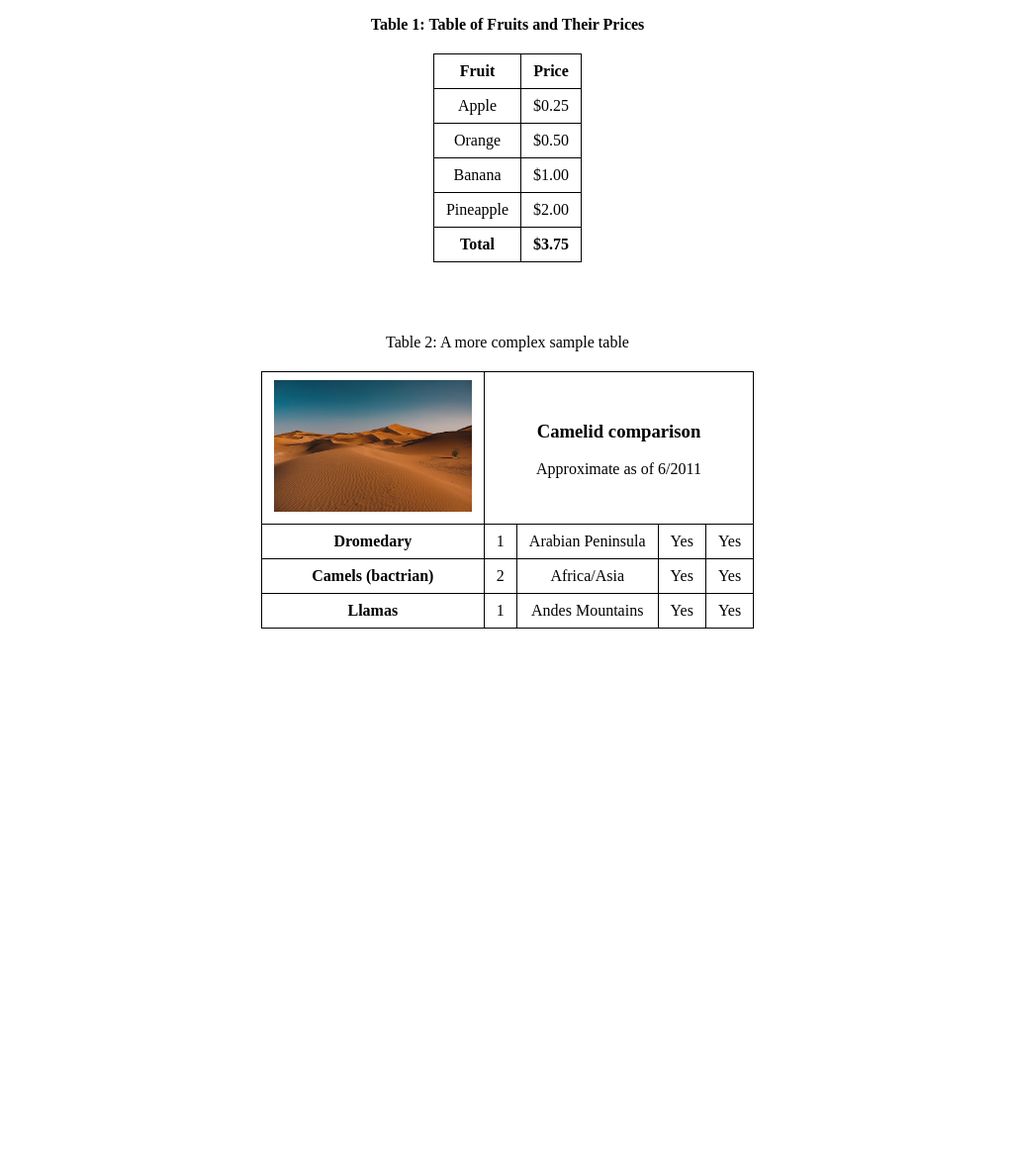
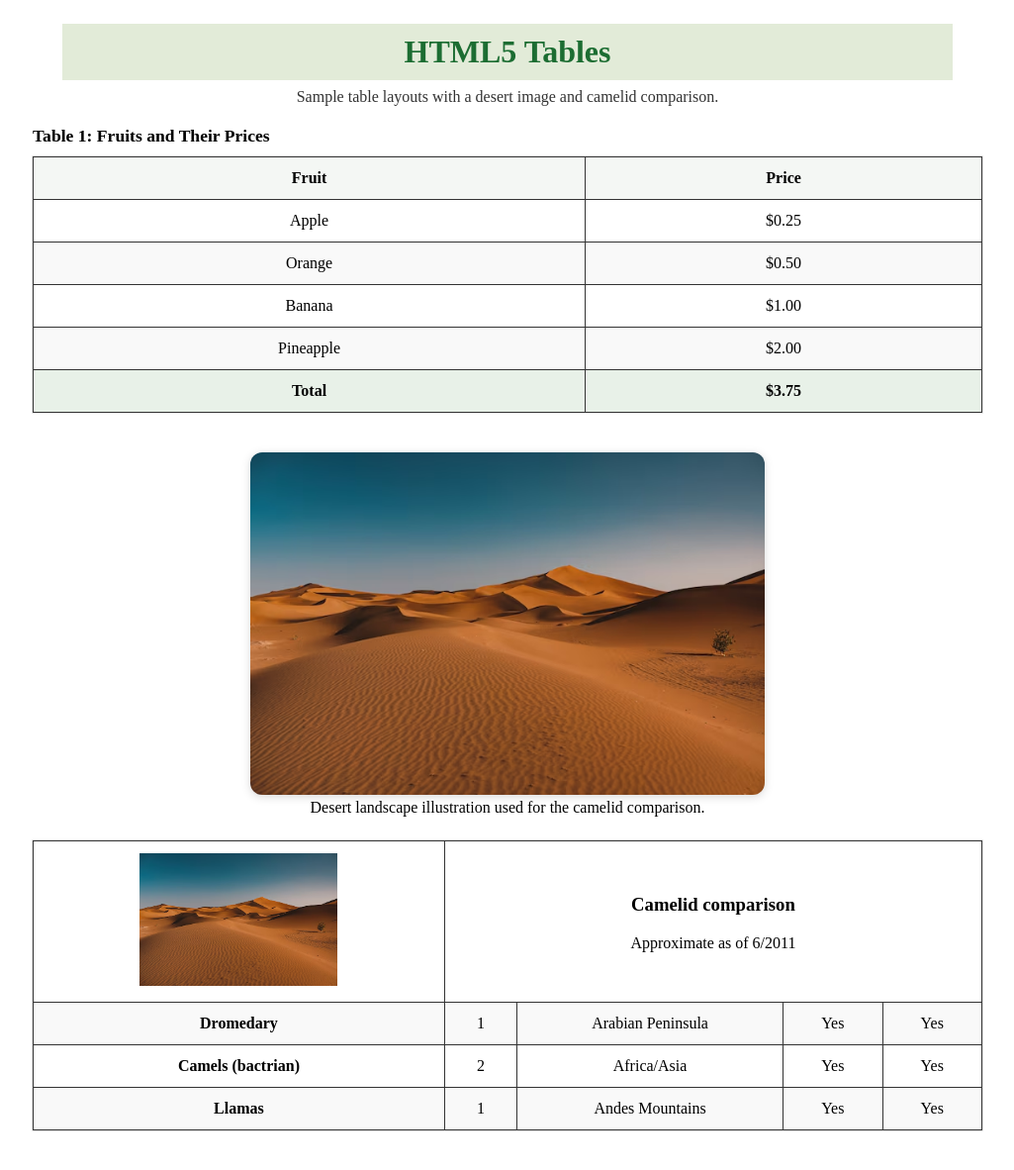
Before and after one commit to NEHAD711/libraryproject, a Django app: page /books/html5/tables in a window 1280 px wide. Shown: the whole page at 99% size, without its empty margins (127-1152 px from the left). Before the commit the page ends 635 px from the top, so only its background shows below. Run offline with Django 5.2, Linux system fonts and the light colour scheme.

Commit message:
update files

```diff
--- a/apps/bookmodule/static/css/main.css
+++ b/apps/bookmodule/static/css/main.css
@@ -39,14 +39,67 @@ h1 {
     margin: 0;
 }
 
+.page-heading {
+    text-align: center;
+    margin: 24px auto 16px;
+    max-width: 900px;
+}
+
+.page-heading p {
+    margin: 8px auto 0;
+    color: #333333;
+}
+
+.table-section {
+    width: 90%;
+    max-width: 960px;
+    margin: 0 auto 40px;
+}
+
+caption {
+    caption-side: top;
+    margin-bottom: 10px;
+    font-size: 1.1rem;
+    font-weight: 700;
+    text-align: left;
+}
+
+.table-figure {
+    text-align: center;
+    margin-bottom: 24px;
+}
+
+.desert-img {
+    width: 100%;
+    max-width: 520px;
+    height: auto;
+    border-radius: 12px;
+    box-shadow: 0 2px 10px rgba(0, 0, 0, 0.15);
+}
 
 table {
     border-collapse: collapse;
     margin: 20px auto;
+    width: 100%;
+    background: #ffffff;
+    box-shadow: 0 0 0 1px rgba(0, 0, 0, 0.08);
 }
 
 th, td {
-    border: 1px solid black;
-    padding: 8px 12px;
+    border: 1px solid #333333;
+    padding: 12px 16px;
     text-align: center;
 }
+
+th {
+    background-color: #f4f7f4;
+}
+
+tbody tr:nth-child(even) {
+    background-color: #f9f9f9;
+}
+
+tfoot td {
+    background-color: #e8f1e8;
+    font-weight: 700;
+}
--- a/apps/templates/bookmodule/html5/tables.html
+++ b/apps/templates/bookmodule/html5/tables.html
@@ -6,14 +6,21 @@
     <link rel="stylesheet" href="{% static 'css/main.css' %}">
 </head>
 <body>
+    <div class="page-heading">
+        <h1>HTML5 Tables</h1>
+        <p>Sample table layouts with a desert image and camelid comparison.</p>
+    </div>
 
-    <div style="text-align: center;">
-        <p><b>Table 1: Table of Fruits and Their Prices</b></p>
+    <section class="table-section">
         <table>
+            <caption>Table 1: Fruits and Their Prices</caption>
+            <thead>
                 <tr>
                     <th>Fruit</th>
                     <th>Price</th>
                 </tr>
+            </thead>
+            <tbody>
                 <tr>
                     <td>Apple</td>
                     <td>$0.25</td>
@@ -30,16 +37,22 @@
                     <td>Pineapple</td>
                     <td>$2.00</td>
                 </tr>
+            </tbody>
+            <tfoot>
                 <tr>
-                <td><b>Total</b></td>
-                <td><b>$3.75</b></td>
+                    <td><strong>Total</strong></td>
+                    <td><strong>$3.75</strong></td>
                 </tr>
+            </tfoot>
         </table>
-    </div>
+    </section>
 
-    <br><br>
+    <section class="table-section">
+        <figure class="table-figure">
+            <img src="{% static 'desert.avif' %}" alt="Sunset over a desert landscape" class="desert-img">
+            <figcaption>Desert landscape illustration used for the camelid comparison.</figcaption>
+        </figure>
 
-    <p style="text-align: center;">Table 2: A more complex sample table</p>
         <table>
         <tr>
             <td>
```
Lines whose indentation alone changed are shown as unchanged.
